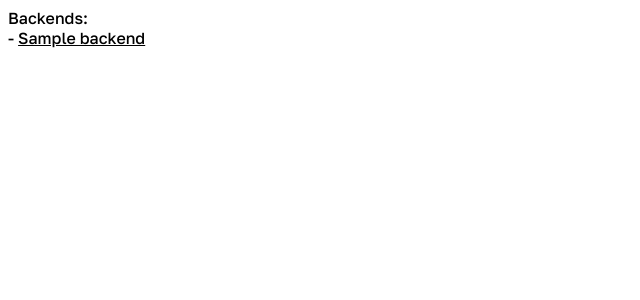
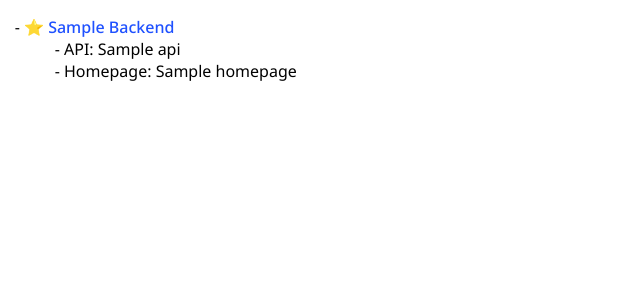
Before and after one commit to MathiasDPX/wakatime_mitm, a Flask app: template templates/index.html in a window 1280 px wide. Shown: the top 300 px of the page, without its empty margins (0-640 px from the left). Run offline with Flask 3, Linux system fonts and the light colour scheme; the template is opened without the code that fills it: most values are stand-ins (such as "Sample title", 1, 10 or a date in 2020); parts of the project's set-up code (start-up, migrations or seed data) failed here and were passed over.

Commit message:
add more config to frontend

```diff
--- a/templates/index.html
+++ b/templates/index.html
@@ -4,12 +4,45 @@
     <meta charset="UTF-8">
     <meta name="viewport" content="width=device-width, initial-scale=1.0">
     <title>wakatime-mitm</title>
-    <style>@import url('https://fonts.googleapis.com/css2?family=Golos+Text:wght@400..900&display=swap');body {font-family: "Golos Text", sans-serif;font-optical-sizing: auto;font-weight: 450;font-style: normal;}a {color: black;}br {padding-bottom: 0.25em;}</style>
+    <link rel="preconnect" href="https://fonts.googleapis.com">
+    <link rel="preconnect" href="https://fonts.gstatic.com" crossorigin>
+    <link href="https://fonts.googleapis.com/css2?family=Noto+Sans:ital,wght@0,100..900;1,100..900&display=swap" rel="stylesheet">
+
+    <style>
+        body {
+            font-family: "Noto Sans", sans-serif;
+            font-optical-sizing: auto;
+            font-style: normal;
+            font-weight: 400;
+        }
+        ul.backends {
+            margin-left: -1.5em;
+        }
+        li {
+            list-style-type: "- "
+        }
+
+        a {
+            color: #1F51FF;
+            text-decoration: none;
+            font-weight: 500;
+        }
+    </style>
 </head>
 <body>
-    Backends:<br>
+    <ul class="backends">
     {% for backend in backends %}
-    - <a href="{{ backend.homepage }}">{{ backend.name }}</a><br>
+        <li>
+            <a class="backend-link" href="{{ backend.homepage }}" target="_blank" rel="noopener noreferrer">
+                {% if loop.first %}⭐{% endif %} {{ backend.name | title }}
+            </a>
+            <ul>
+                <li>API: {{ backend.api }}</li>
+                <li>Homepage: {{ backend.homepage }}</li>
+            </ul>
+        </li>
+        <br>
     {% endfor %}
+    </ul>
 </body>
 </html>
```
